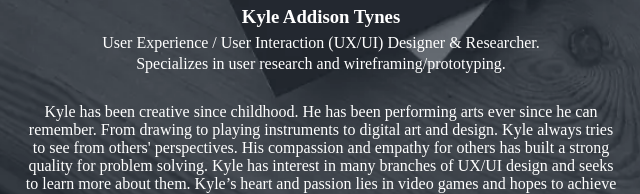
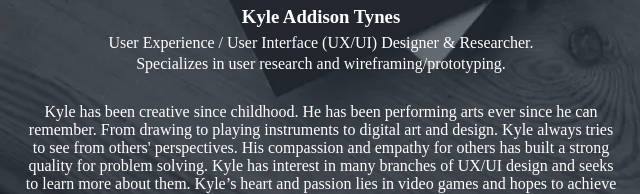
Before and after one commit to KyleDesigns/Kyle-Addison-Portfolio, a plain HTML site: page index.html in a window 1280 px wide. Shown: the part 513-707 px from the top of the page, 319-959 px from the left. Drawn offline with nearby package versions, Linux system fonts and the light colour scheme.

Commit message:
Update index.html

```diff
--- a/index.html
+++ b/index.html
@@ -28,7 +28,7 @@
         <div class="image"></div>
        <!-- <img src="./images/WallyandI.jpg" alt="Picture of me outside"> -->
         <h3 style="margin-bottom: 1%; margin-top: 1.5%;">Kyle Addison Tynes</h3>
-    <p style="margin-bottom: .5%">User Experience / User Interaction (UX/UI) Designer & Researcher.</p>
+    <p style="margin-bottom: .5%">User Experience / User Interface (UX/UI) Designer & Researcher.</p>
             <p style= "margin-top: .5%;">Specializes in user research and wireframing/prototyping.</p>
 
             <p>Kyle has been creative since childhood. He has been performing arts ever since he can remember. From drawing to playing instruments to digital art and design.
```
